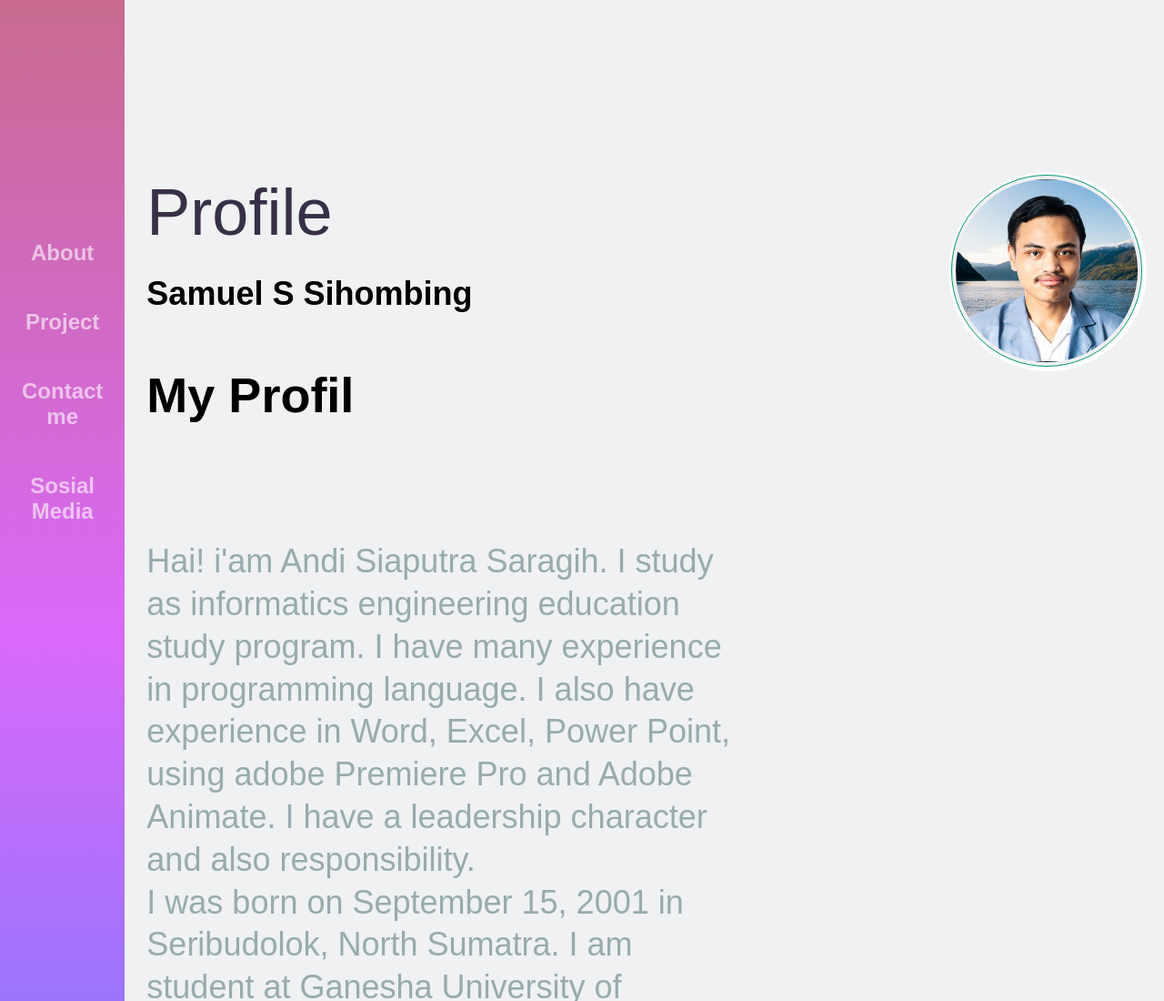
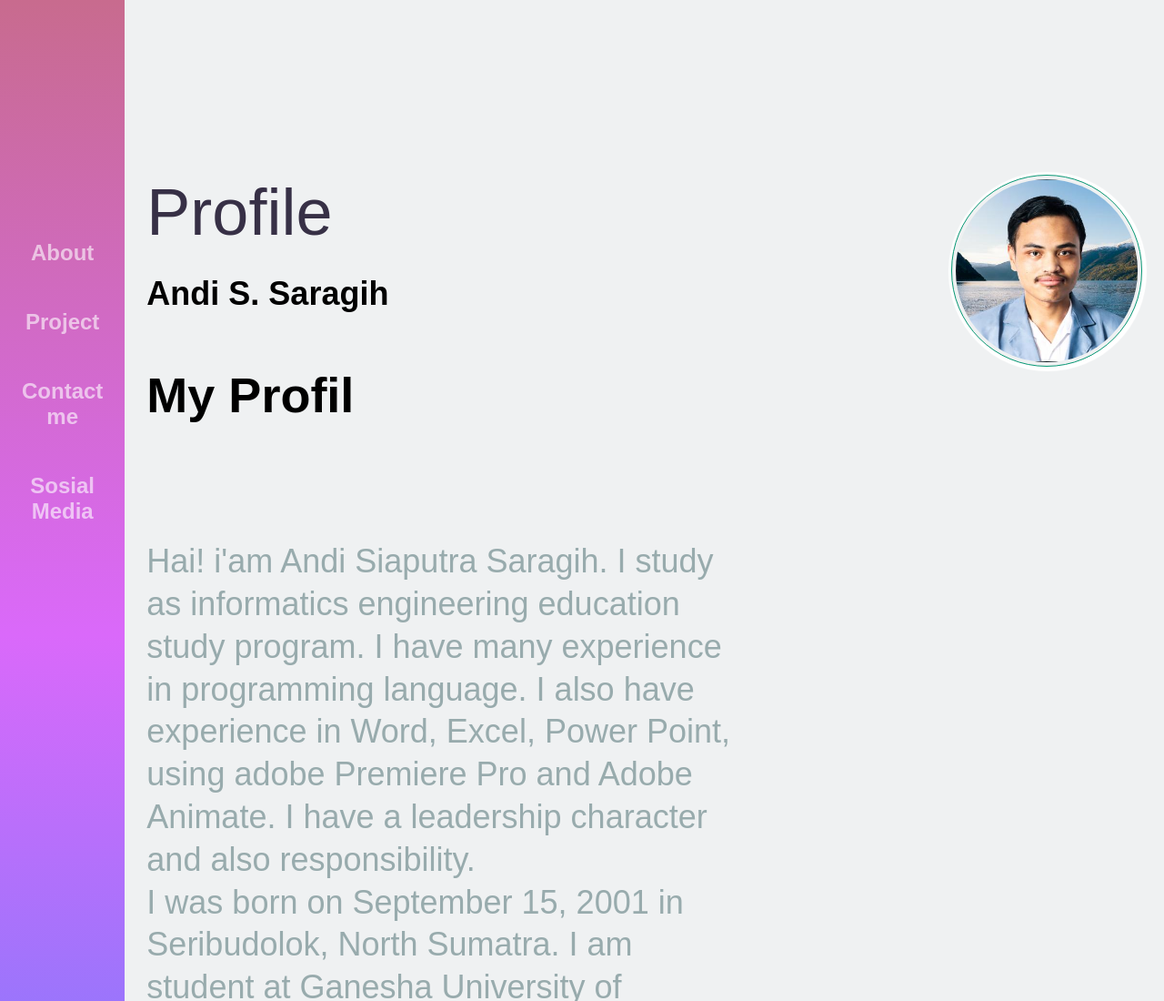
Before and after one commit to andisiaputra/andisiaputra.github.io, a plain HTML site: page index.html in a window 1280 px wide. Shown: the top 1100 px of the page at 91% size. Drawn offline with Linux system fonts and the light colour scheme.

Commit message:
Update index.html

```diff
--- a/index.html
+++ b/index.html
@@ -4,7 +4,7 @@
     <meta charset="UTF-8">
     <meta name="viewport" content="width=device-width, initial-scale=1.0">
     <link rel="stylesheet" href="style.css">
-    <title>samuelszs | Portofolio</title>
+    <title>andisaragih | Portofolio</title>
     <link rel="icon" type="image/png" href="Screenshot 2022-08-10 013312.png">
 </head>
 <body>
@@ -23,7 +23,7 @@
               <section class="hero">
                   <img src="Screenshot 2022-08-10 013312.png" style="border-radius: 99em; border: 1px solid #089975; box-shadow: 1px 1px 1px 4px rgb(255, 255, 255); padding: 4px;" alt="">
               <div id="About" class="hero-content">
-                  <h1>Profile</h1><br><h2>Samuel S Sihombing</h2><br><br>
+                  <h1>Profile</h1><br><h2>Andi S. Saragih</h2><br><br>
                   <div class="container" id="Aboutme">
                     <h2 class="text-center">My Profil</h2> <br> <br>
                     <div class="row">
```
